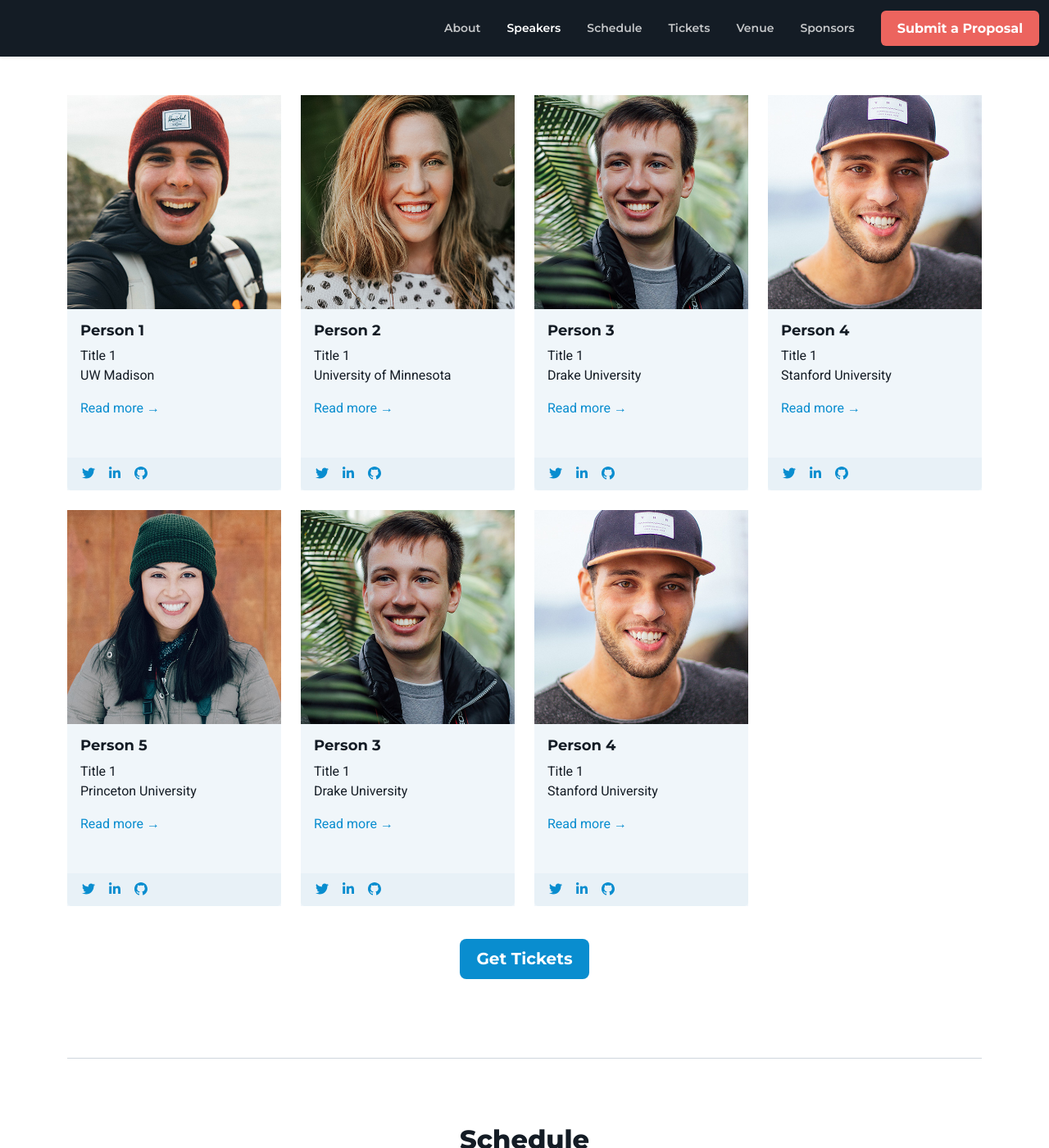
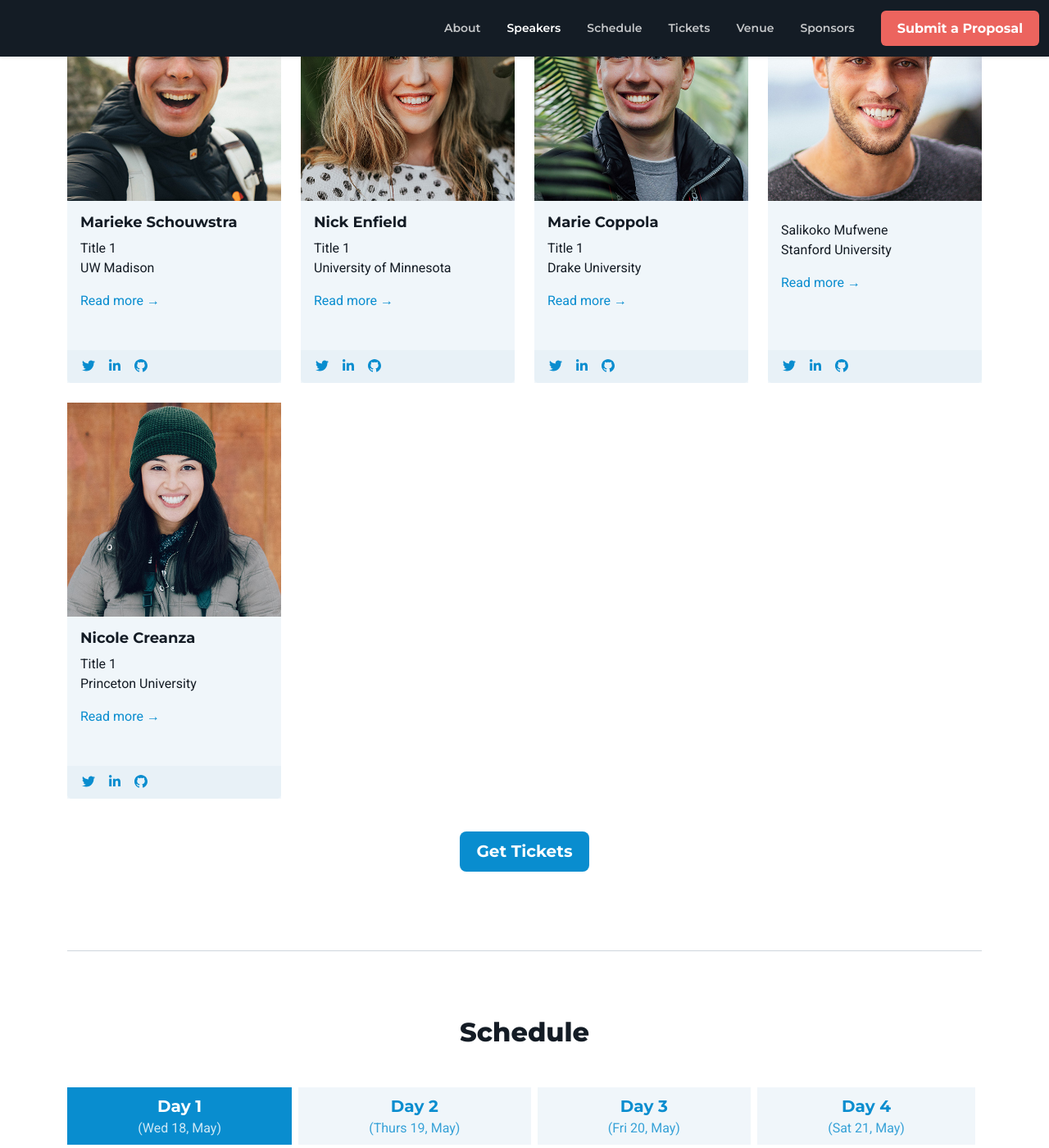
Before and after one commit to evolang2024/evolang2024.github.io, a Jekyll site: the page built from index.md, in a window 1280 px wide and 1400 px high, scrolled down 1976 px. Shown: the whole window at 82% size. Built offline with Jekyll 4.4.1, drawn with Linux system fonts in a browser that asks for light colours; nearby versions of some CDN libraries; library files that are not in the unit come from our copies; some of the changed text lies outside the part shown.

Commit message:
Update index.md
Added Gary's changes

```diff
--- a/index.md
+++ b/index.md
@@ -1,14 +1,15 @@
 ---
-title: Joint Conference on Language Evolution
+title: International Conference on the Evolution of Language (Evolang) 2024
 layout: default
 location: Madison, WI
 date: May 18-21
+proposal_link: "#"
 pages:
-stats:
-    attendees: "2000+"
-    days: "3"
-    talks: "60+"
-    workshops: "10+"
+# stats:
+#     attendees: "250+"
+#     days: "4"
+#     talks: "60+"
+#     workshops: "10+"
 about:
     header: Lorem Ipsum Test
     subheader: Lorem ipsum dolor sit amet, consectetur adipiscing elit, sed do eiusmod tempor incididunt ut labore et dolore magna aliqua. Ut enim ad minim veniam, quis nostrud exercitation ullamco laboris nisi ut aliquip ex ea commodo consequat. Duis aute irure dolor in reprehenderit in voluptate velit esse cillum dolore eu fugiat nulla pariatur. Excepteur sint occaecat cupidatat non proident, sunt in culpa qui officia deserunt mollit anim id est laborum.
@@ -24,34 +25,26 @@
     header: Lorem Ipsum
     subheader: Lorem ipsum dolor sit amet, consectetur adipiscing elit, sed do eiusmod tempor incididunt ut labore et dolore magna aliqua.
     speaker_list:
-        - name: Person 1
+        - name: Marieke Schouwstra
           title: Title 1
           org: UW Madison
           img_href: "assets/images/speakers/speaker-1.jpg"
-        - name: Person 2
+        - name: Nick Enfield
           title: Title 1
           org: University of Minnesota
           img_href: "assets/images/speakers/speaker-2.jpg"
-        - name: Person 3
+        - name: Marie Coppola
           title: Title 1
           org: Drake University
           img_href: "assets/images/speakers/speaker-3.jpg"
-        - name: Person 4
-          title: Title 1
+        - name:
+          title: Salikoko Mufwene
           org: Stanford University
           img_href: "assets/images/speakers/speaker-4.jpg"
-        - name: Person 5
+        - name: Nicole Creanza
           title: Title 1
           org: Princeton University
           img_href: "assets/images/speakers/speaker-5.jpg"
-        - name: Person 3
-          title: Title 1
-          org: Drake University
-          img_href: "assets/images/speakers/speaker-3.jpg"
-        - name: Person 4
-          title: Title 1
-          org: Stanford University
-          img_href: "assets/images/speakers/speaker-4.jpg"
     cta: Get Tickets
     cta_href: "#"
 schedule:
@@ -104,6 +97,33 @@
               description: Lorem ipsum dolor sit amet, consectetur adipiscing elit, sed do eiusmod tempor incididunt ut labore et dolore magna aliqua. Ut enim ad minim veniam, quis nostrud exercitation ullamco laboris nisi ut aliquip ex ea commodo consequat.
         - name: Day 3
           subheader: (Fri 20, May)
+          events:
+            - title: Sample Event Title Number 1
+              location: Conference Room A
+              time: 9:00-9:30
+              speaker: Person 1
+              speaker_img_href: "assets/images/speakers/speaker-3.jpg"
+              description: Lorem ipsum dolor sit amet, consectetur adipiscing elit, sed do eiusmod tempor incididunt ut labore et dolore magna aliqua. Ut enim ad minim veniam, quis nostrud exercitation ullamco laboris nisi ut aliquip ex ea commodo consequat.
+            - title: Sample Event Title Number 2
+              location: Conference Room A
+              time: 9:00-9:30
+              speaker: Person 1
+              speaker_img_href: "assets/images/speakers/speaker-3.jpg"
+              description: Lorem ipsum dolor sit amet, consectetur adipiscing elit, sed do eiusmod tempor incididunt ut labore et dolore magna aliqua. Ut enim ad minim veniam, quis nostrud exercitation ullamco laboris nisi ut aliquip ex ea commodo consequat.
+            - title: Sample Event Title Number 2
+              location: Conference Room A
+              time: 9:00-9:30
+              speaker: Person 1
+              speaker_img_href: "assets/images/speakers/speaker-3.jpg"
+              description: Lorem ipsum dolor sit amet, consectetur adipiscing elit, sed do eiusmod tempor incididunt ut labore et dolore magna aliqua. Ut enim ad minim veniam, quis nostrud exercitation ullamco laboris nisi ut aliquip ex ea commodo consequat.
+            - title: Sample Event Title Number 2
+              location: Conference Room A
+              time: 9:00-9:30
+              speaker: Person 1
+              speaker_img_href: "assets/images/speakers/speaker-3.jpg"
+              description: Lorem ipsum dolor sit amet, consectetur adipiscing elit, sed do eiusmod tempor incididunt ut labore et dolore magna aliqua. Ut enim ad minim veniam, quis nostrud exercitation ullamco laboris nisi ut aliquip ex ea commodo consequat.
+        - name: Day 4
+          subheader: (Sat 21, May)
           events:
             - title: Sample Event Title Number 1
               location: Conference Room A
@@ -215,5 +235,3 @@
     button_href: "#"
 
 ---
-
-{% include stats.html %}
```
